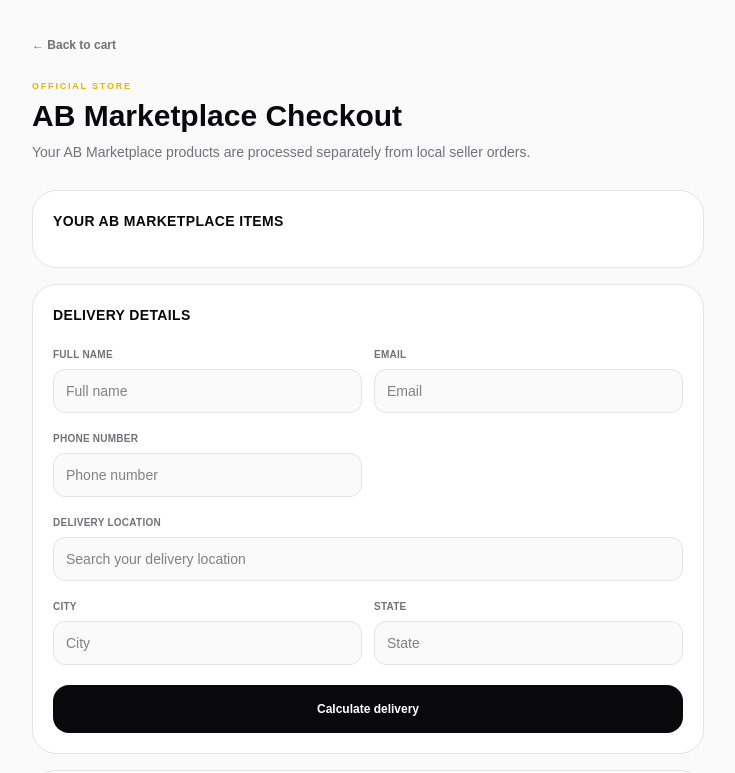
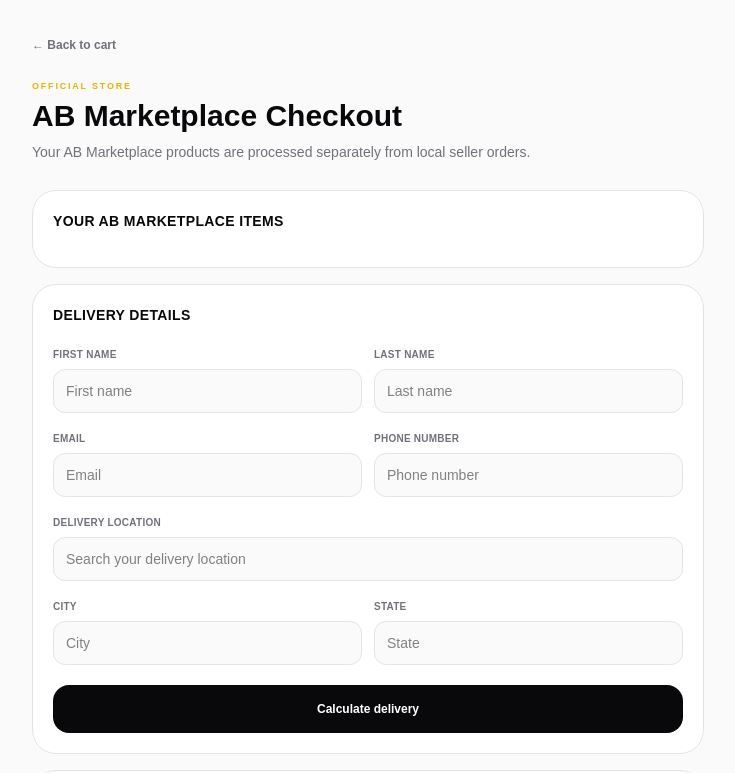
Before and after one commit to ayodejimarvelous87-droid/alphabot-frontend, a Next.js app: page /marketplace/ab-checkout in a window 1280 px wide. Shown: the top 773 px of the page, without its empty margins (272-1007 px from the left). Built offline with nearby package versions, Linux system fonts and the light colour scheme.

Commit message:
fix: split AB checkout name fields

```diff
--- a/src/app/marketplace/ab-checkout/page.js
+++ b/src/app/marketplace/ab-checkout/page.js
@@ -144,7 +144,8 @@
   });
 
   const [form, setForm] = useState({
-    name: "",
+    firstName: "",
+    lastName: "",
     email: "",
     phone: "",
     address: "",
@@ -202,6 +203,13 @@
     if (field === "address") {
       setLocationSuggestions([]);
       setShowLocationSuggestions(true);
+    }
+
+    if (field === "firstName" || field === "lastName") {
+      setShippingData(null);
+      setSelectedCourier(null);
+      setShippingError("");
+      return;
     }
 
     setShippingData(null);
@@ -322,7 +330,7 @@
               quantity: Number(item.quantity || 1),
             })),
             deliveryAddress: {
-              name: form.name.trim(),
+              name: `${form.firstName.trim()} ${form.lastName.trim()}`.trim(),
               phone: form.phone.trim(),
               email: form.email.trim(),
               address: form.address.trim(),
@@ -434,7 +442,7 @@
       }));
 
       const deliveryAddress = {
-        name: form.name.trim(),
+        name: `${form.firstName.trim()} ${form.lastName.trim()}`.trim(),
         phone: form.phone.trim(),
         email: form.email.trim(),
         address: form.address.trim(),
@@ -659,8 +667,35 @@
           </h2>
 
           <div className="grid grid-cols-1 sm:grid-cols-2 gap-3 mt-4">
+            <div className="grid grid-cols-2 gap-3 sm:col-span-2">
+              {[
+                ["firstName", "First name"],
+                ["lastName", "Last name"],
+              ].map(([field, label]) => (
+                <div key={field}>
+                  <label className="text-[10px] font-black uppercase tracking-wide text-zinc-500">
+                    {label}
+                  </label>
+
+                  <input
+                    value={form[field]}
+                    onChange={(event) =>
+                      updateForm(field, event.target.value)
+                    }
+                    type="text"
+                    placeholder={label}
+                    autoComplete={
+                      field === "firstName"
+                        ? "given-name"
+                        : "family-name"
+                    }
+                    className="mt-1 w-full h-11 rounded-xl bg-zinc-50 dark:bg-zinc-900 border border-zinc-200 dark:border-zinc-800 px-3 text-sm outline-none focus:border-yellow-400"
+                  />
+                </div>
+              ))}
+            </div>
+
             {[
-              ["name", "Full name"],
               ["email", "Email"],
               ["phone", "Phone number"],
             ].map(([field, label]) => (
@@ -676,6 +711,11 @@
                   }
                   type={field === "email" ? "email" : "text"}
                   placeholder={label}
+                  autoComplete={
+                    field === "email"
+                      ? "email"
+                      : "tel"
+                  }
                   className="mt-1 w-full h-11 rounded-xl bg-zinc-50 dark:bg-zinc-900 border border-zinc-200 dark:border-zinc-800 px-3 text-sm outline-none focus:border-yellow-400"
                 />
               </div>
```
